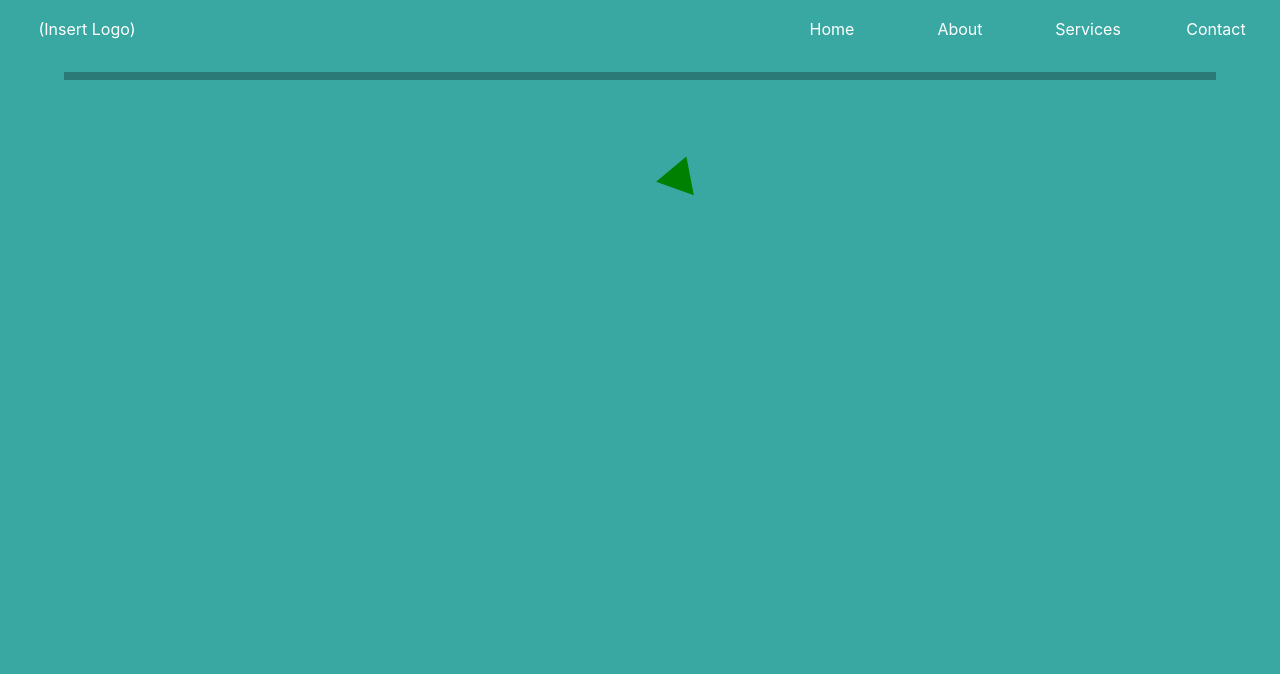
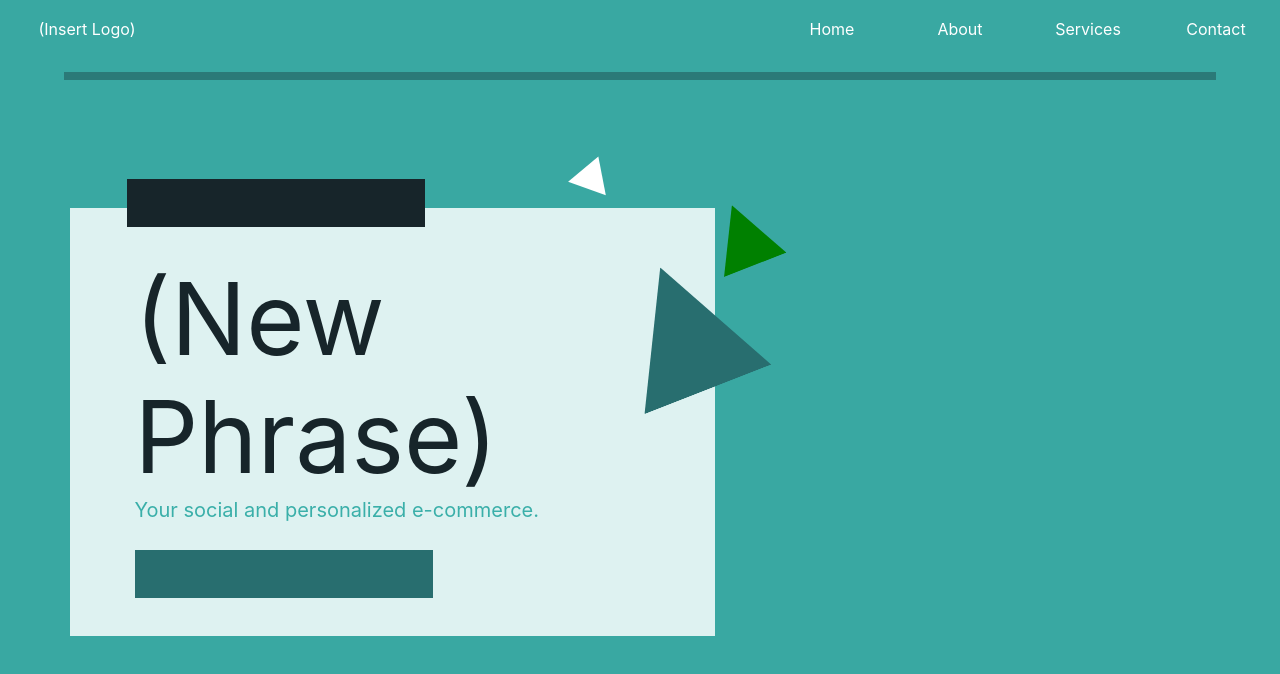
Before and after one commit to PonPonc/fitin-mainweb, a React (Create React App) app: page / in a window 1280 px wide. Shown: the top 674 px of the page. Built offline with nearby package versions, Linux system fonts and the light colour scheme.

Commit message:
[partial franz]

```diff
--- a/src/modules/Landing/index.js
+++ b/src/modules/Landing/index.js
@@ -22,15 +22,105 @@ const Landing = () =>{
             </div>
         </div>
         <hr style={{backgroundColor: '#2B7A78', border: 0 , width: '90%', height: '1%'}} />
-        <div style={{position: 'absolute',
-left: '664.49px',
-top: '136.28px',
-borderLeft: '20px solid transparent',
-    borderRight: '20px solid transparent',
-    borderBottom: 'calc(2 * 20px * 0.866) solid green',
-    borderTop: '20px solid transparent',
-    display: 'inline-block',
-transform: 'rotate(19.55deg)'}}>
+
+        {/* White Box */}
+        <div style={{
+        position: 'absolute',
+        width: '645px',
+        height: '428px',
+        left: '70px',
+        top: '208px',
+        background: '#DEF2F1'
+        }}>
+           <p style={{
+            position: 'absolute',
+            width: '529px',
+            height: '209px',
+            marginTop: '8%',
+            marginLeft: '10%',
+            fontStyle: 'normal',
+            fontWeight: '400',
+            fontSize: '100px',
+            lineHeight: '118px',
+
+            color: '#17252A',
+           }}>
+            (New Phrase)
+           </p>
+           <p style={{
+            position: 'absolute',
+            width: '454px',
+            height: '20px',
+            marginLeft: '10%',
+            marginTop: '45%',
+            fontWeight: '400',
+            fontSize: '20px',
+            lineHeight: '24px',
+            color: '#3AAFA9',
+           }}>
+                Your social and personalized e-commerce.
+           </p>
+           <div style={{
+            position: 'absolute',
+            width: '298px',
+            height: '48px',
+            left: '10%',
+            top: '80%',
+            background: '#286E6F'
+           }}>
+
+           </div>
+        </div>
+
+        <div style={{
+            position: 'absolute',
+            width: '298px',
+            height: '48px',
+            left: '127px',
+            top: '179px',
+            background: '#17252A'
+        }}>
+        </div>
+
+
+        {/* Triangles */}
+        <div style={{
+        position: 'absolute',
+        left: '45%', //664.49px 45%
+        top: '136.28px', //136.28px 10%
+        borderLeft: '20px solid transparent',
+        borderRight: '20px solid transparent',
+        borderBottom: 'calc(2 * 20px * 0.866) solid white',
+        borderTop: '20px solid transparent',
+        display: 'inline-block',
+        transform: 'rotate(19.55deg)'
+        }}>
+        </div>
+
+        <div style={{
+            position: 'absolute',
+            height: '64.28px',
+            width: '67.2px',
+            left: '710px',
+            top: '203.48px',
+            background: 'white',
+            background: 'green',
+            clipPath: 'polygon(50% 0%, 0% 100%, 100% 100%)',
+            transform:'rotate(-21.36deg)'
+        }}>
+        </div>
+
+        <div style={{
+            position: 'absolute',
+            width: '136.2px',
+            height: '130.97px',
+            left: '616px',
+            top: '262.62px',
+            background: 'green',
+            clipPath: 'polygon(50% 0%, 0% 100%, 100% 100%)',
+            background: '#286E6F',
+            transform: 'rotate(-21.36deg)'
+        }}>
 
         </div>
     </div>
```
